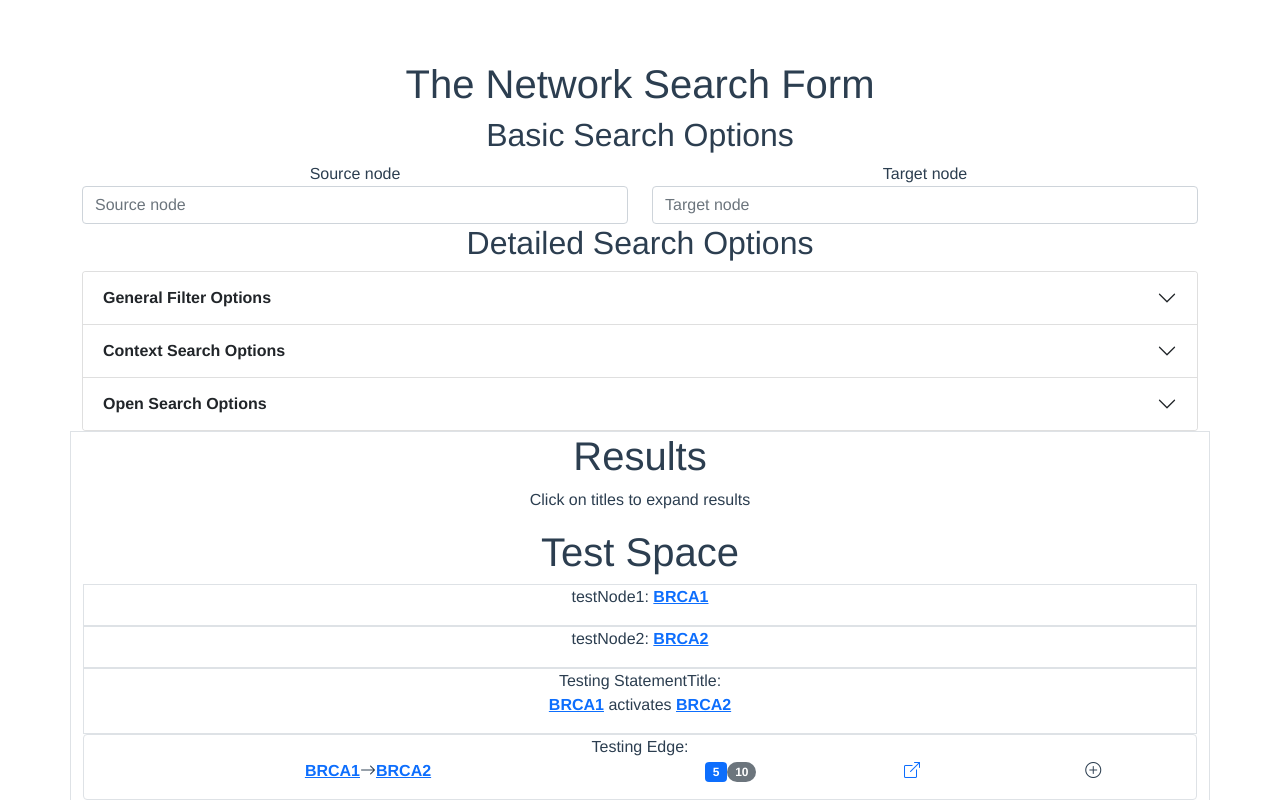
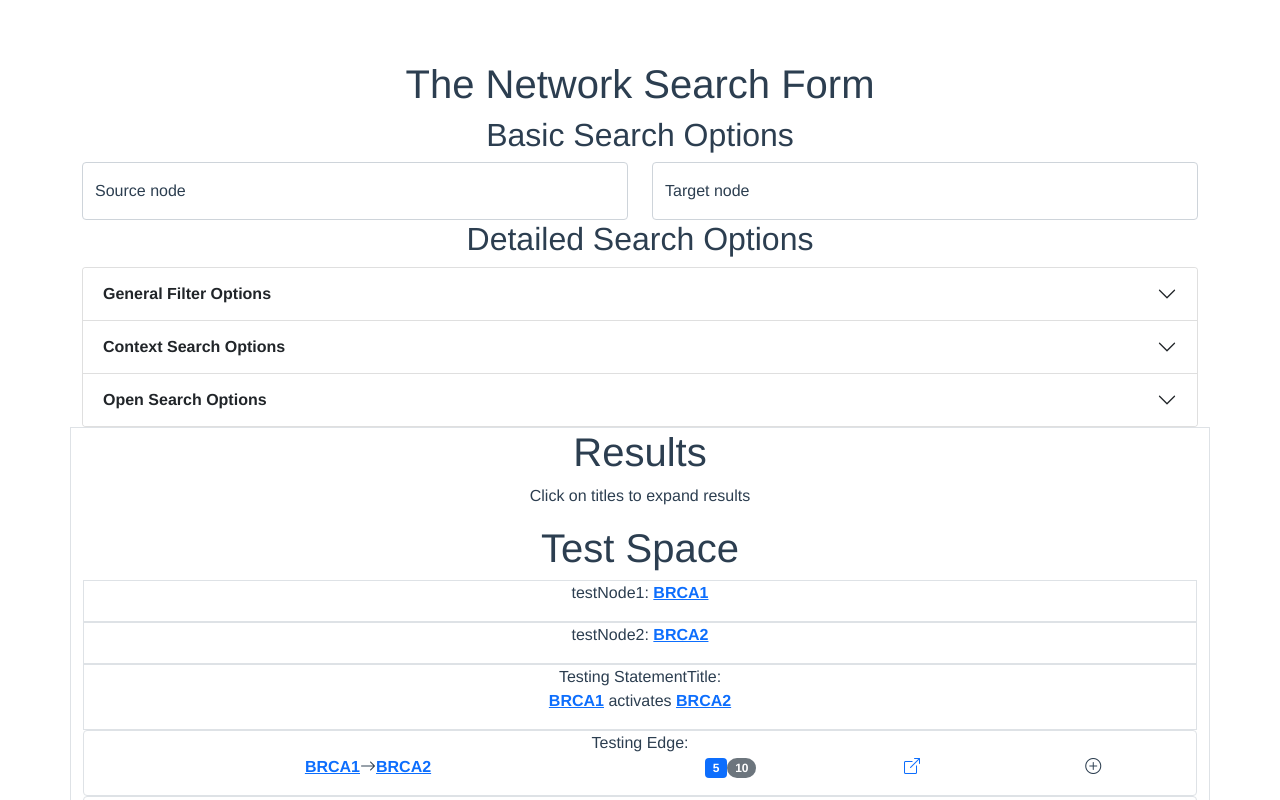
Before and after one commit to kkaris/indra_network_service, a Vue app in the folder indra_network_search/frontend/: page / in a window 1280 px wide. Shown: the top 800 px of the page. Built offline with nearby package versions, Linux system fonts and the light colour scheme.

Commit message:
Add floating labels, title to BaseInputBS

```diff
--- a/indra_network_search/frontend/src/components/Form/BaseInputBS.vue
+++ b/indra_network_search/frontend/src/components/Form/BaseInputBS.vue
@@ -1,17 +1,21 @@
 <template>
-  <div class="form-group">
-    <label v-if="label">{{ label }}</label>
+  <div class="form-floating">
     <input
       v-bind="$attrs"
+      :id="strUUID"
       :value="modelValue"
       :placeholder="ph"
+      :title="ph"
       @input="$emit('update:modelValue', $event.target.value)"
-      class="field form-control"
+      class="form-control"
     >
+    <label :for="strUUID" class="form-label" v-if="label">{{ label }}</label>
   </div>
 </template>
 
 <script>
+import UniqueID from "@/helpers/BasicHelpers";
+
 export default {
   props: {
     label: {
@@ -27,7 +31,16 @@ export default {
       default: ''
     }
   },
+  setup() {
+    const uuid = UniqueID().getID();
+    return {
+      uuid
+    }
+  },
   computed: {
+    strUUID() {
+      return `input${this.uuid}`
+    },
     ph() {
       return this.placeholder || this.label
     }
```
